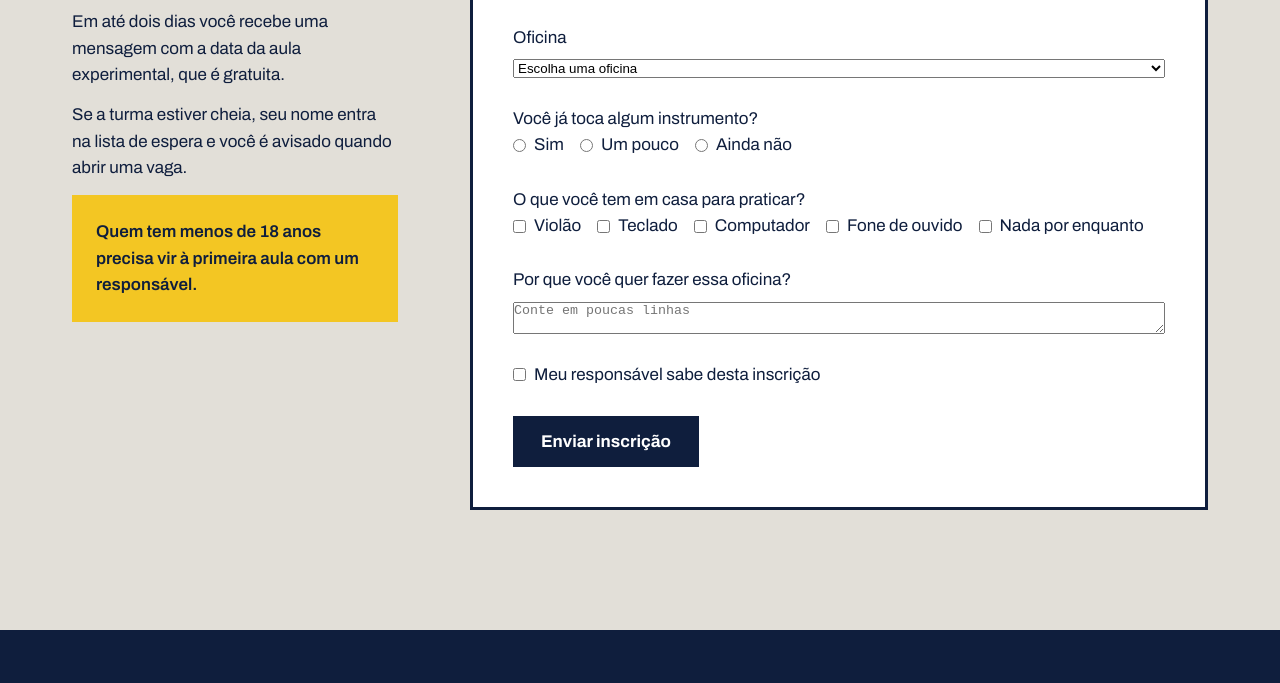
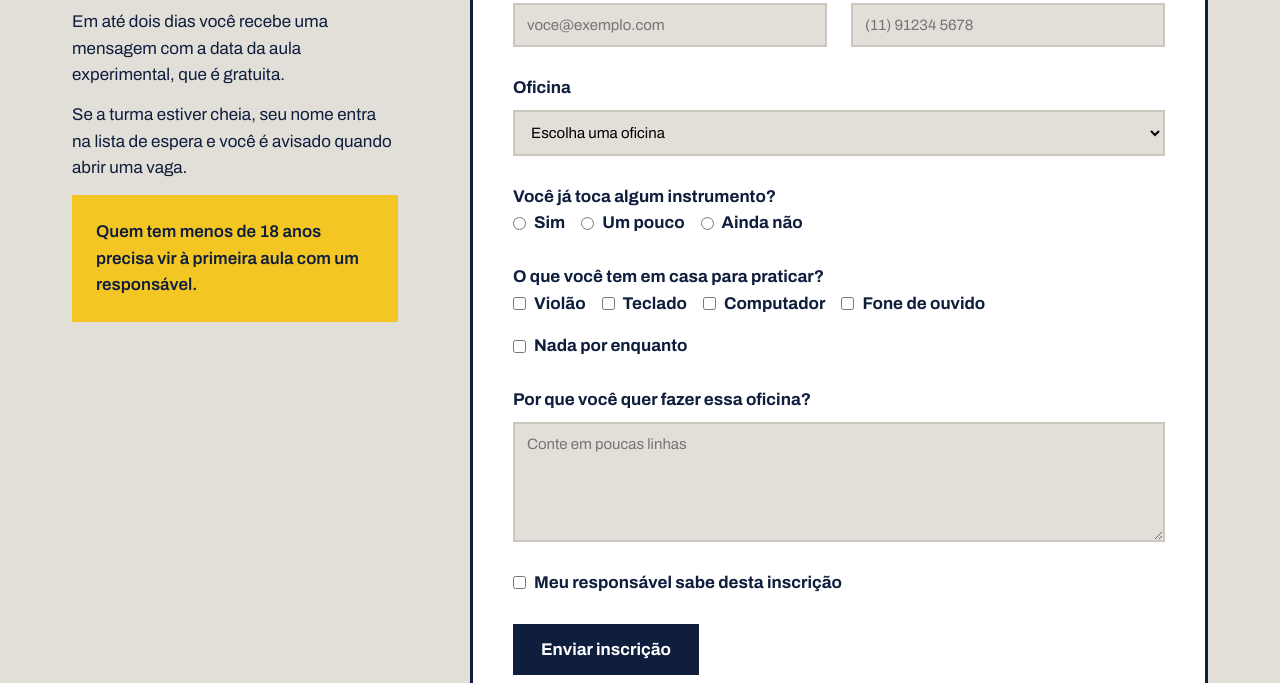
Before and after one commit to nandhariana1timc/laje-sonora, a plain HTML site: page inscricao.html in a window 1280 px wide. Shown: the part 524-1207 px from the top of the page. Drawn offline with Linux system fonts and the light colour scheme.

Commit message:
Página de inscrição pronta

```diff
--- a/inscricao.css
+++ b/inscricao.css
@@ -188,3 +188,31 @@ h1, h2, h3 {
     align-items: center;
     gap: 8px;
 }
+
+.campo input,
+.campo select,
+.campo textarea {
+    width: 100%;
+    padding: 12px;
+    border: 2px solid var(--concreto-escuro);
+    background-color: var(--concreto);
+    font-family: var(--fonte-texto);
+    font-size: 15px;
+}
+
+.campo input:focus,
+.campo select:focus,
+.campo textarea:focus {
+    border-color: var(--tinta);
+    outline: none;
+}
+
+.campo textarea {
+    height: 120px;
+    resize: vertical;
+}
+
+label,
+legend {
+    font-weight: 700;
+}
```
